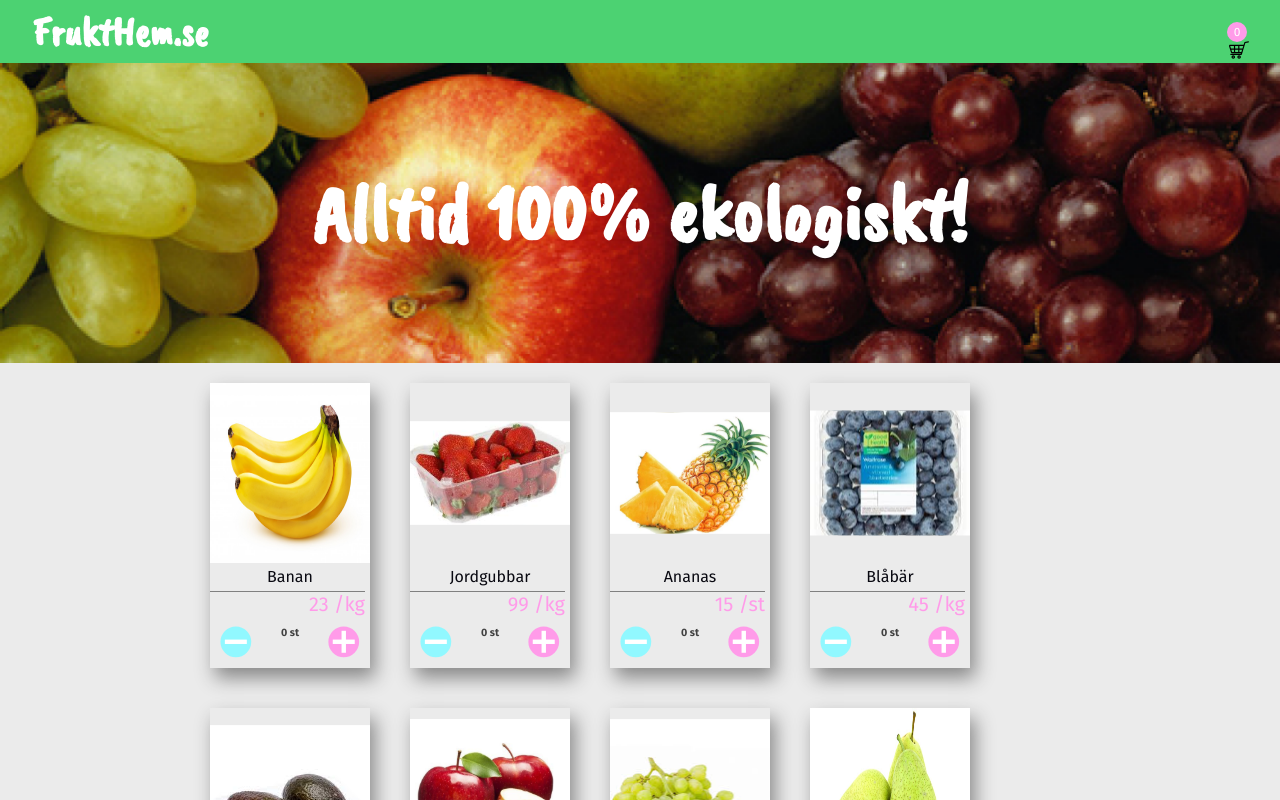
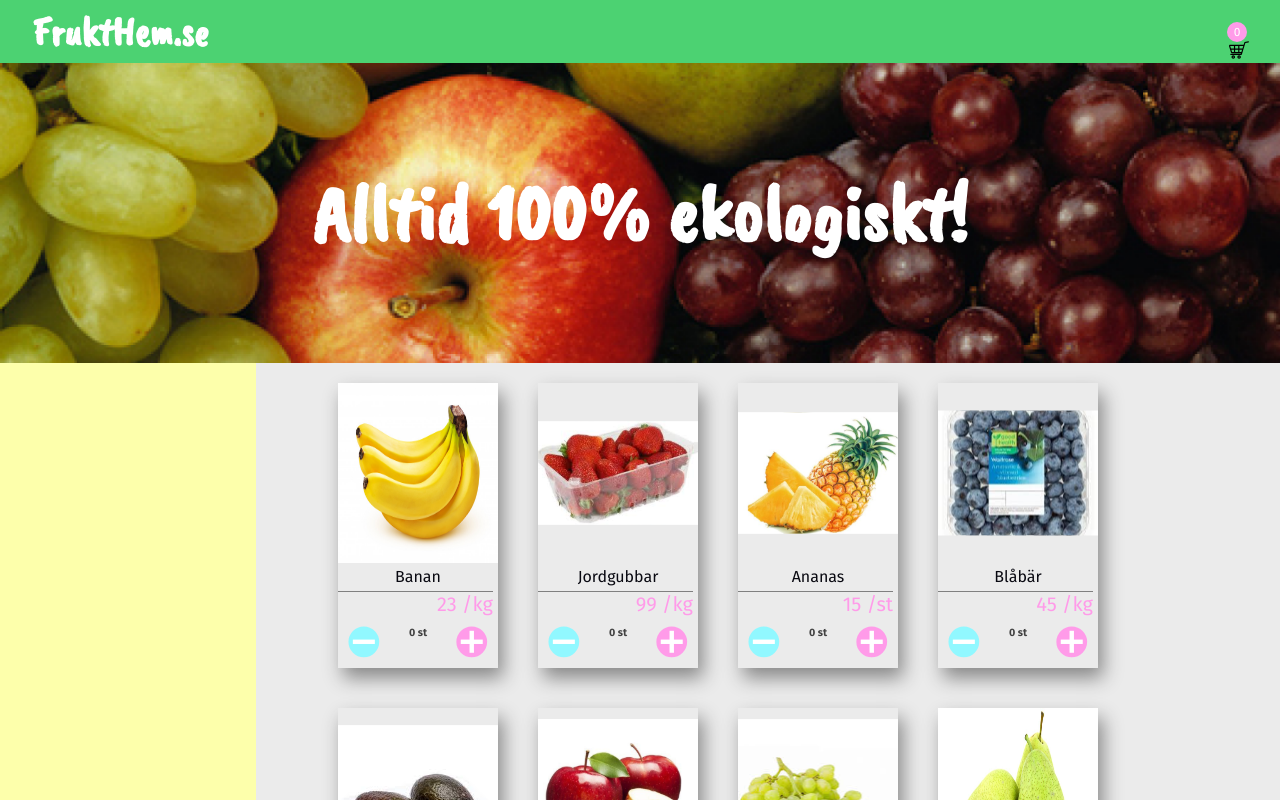
Before and after one commit to jenseneducation-sharon-tan/grupp-projekt-tdd, a Vue app: page / in a window 1280 px wide. Shown: the top 800 px of the page. Built offline with nearby package versions, Linux system fonts and the light colour scheme; a web font is replaced by a local one.

Commit message:
add About.vue and Contact.vue

```diff
--- a/src/views/Home.vue
+++ b/src/views/Home.vue
@@ -4,7 +4,10 @@
     <div class="catchphrase">
       <h2>Alltid 100% ekologiskt!</h2>
     </div>
-    <ProductList v-bind:products="products" />
+    <div class="nav_main">
+      <nav></nav>
+      <ProductList v-bind:products="products" />
+    </div>
     <Footer />
   </div>
 </template>
@@ -46,4 +49,13 @@ export default {
     font-size: 5rem;
   }
 }
+
+.nav_main {
+  display: flex;
+}
+
+nav {
+  width: 20%;
+  background: $yellow;
+}
 </style>
```
Also changed, not shown: src/views/About.vue (added, +11 -0 lines), src/views/Contact.vue (added, +11 -0 lines).
